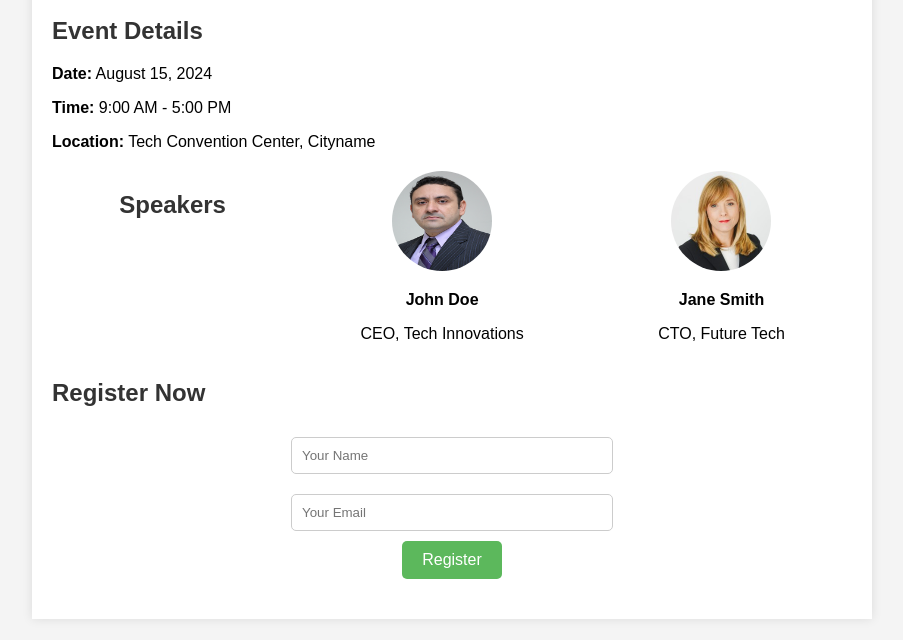
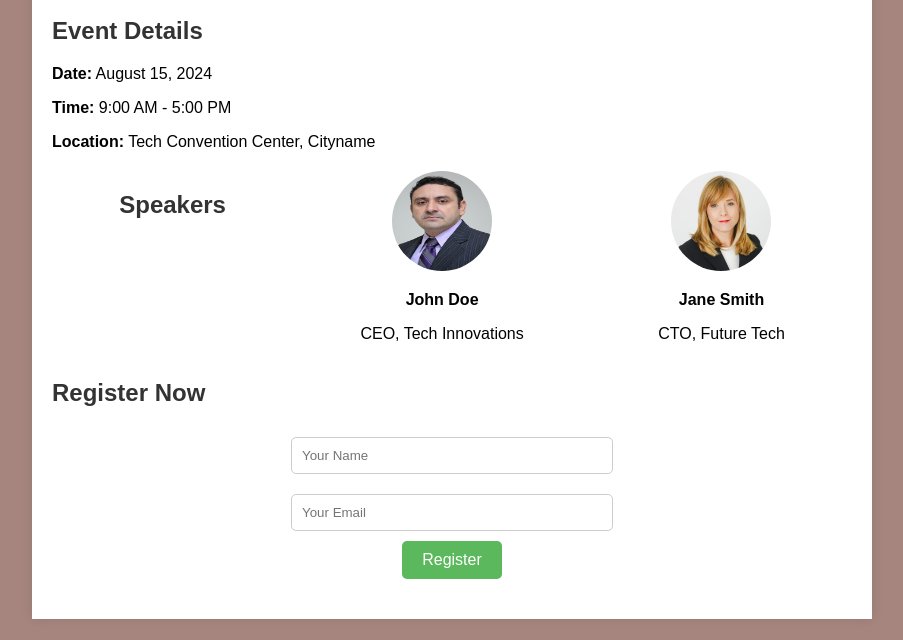
Before and after one commit to shrutik05/landingpage, a plain HTML site: page index.html in a window 1280 px wide. Shown: the part 160-800 px from the top of the page, without its empty margins (188-1091 px from the left). Drawn offline with Linux system fonts and the light colour scheme.

Commit message:
Update styles.css

```diff
--- a/styles.css
+++ b/styles.css
@@ -1,6 +1,6 @@
 body {
     font-family: Arial, sans-serif;
-    background-color: #f4f4f4;
+    background-color: #A6857E ;
     margin: 0;
     padding: 0;
 }
```
